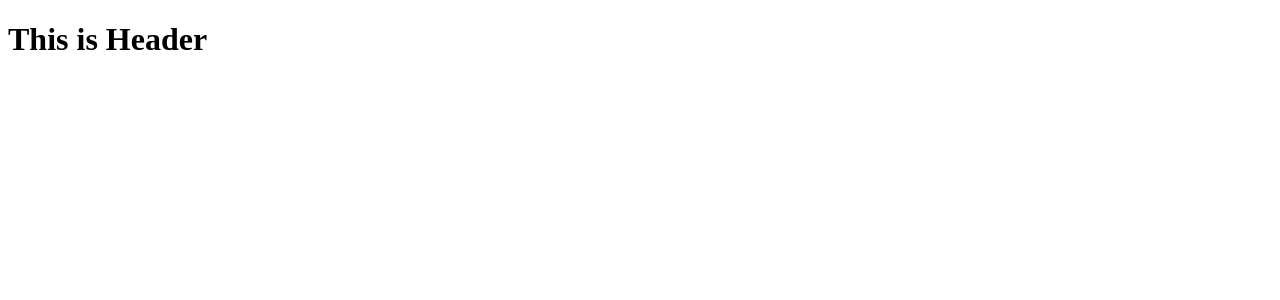
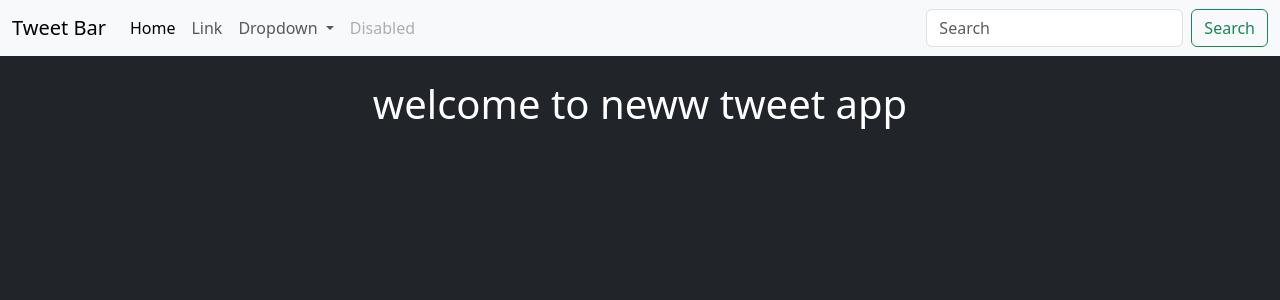
Before and after one commit to CoffeeAndCommit/Django_tweet, a Django app: page /tweet/ in a window 1280 px wide. Shown: the top 300 px of the page. Run offline with Django 5.2, Linux system fonts and the light colour scheme.

Commit message:
commit for adding navbar

```diff
--- a/tweet_django/templates/layout.html
+++ b/tweet_django/templates/layout.html
@@ -0,0 +1,63 @@
+{% load static %}
+
+<!DOCTYPE html>
+<html lang="en">
+<head>
+    <meta charset="UTF-8">
+    <meta name="viewport" content="width=device-width, initial-scale=1.0">
+    <link href="https://cdn.jsdelivr.net/npm/bootstrap@5.3.8/dist/css/bootstrap.min.css" rel="stylesheet" integrity="sha384-sRIl4kxILFvY47J16cr9ZwB07vP4J8+LH7qKQnuqkuIAvNWLzeN8tE5YBujZqJLB" crossorigin="anonymous">
+
+    <title>
+        {% block title %}
+        Tweet App In Django
+        {% endblock %}
+    </title>
+</head>
+<body class="bg-dark">
+    <nav class="navbar navbar-expand-lg bg-body-tertiary">
+  <div class="container-fluid">
+    <a class="navbar-brand" href="#">Tweet Bar</a>
+    <button class="navbar-toggler" type="button" data-bs-toggle="collapse" data-bs-target="#navbarSupportedContent" aria-controls="navbarSupportedContent" aria-expanded="false" aria-label="Toggle navigation">
+      <span class="navbar-toggler-icon"></span>
+    </button>
+    <div class="collapse navbar-collapse" id="navbarSupportedContent">
+      <ul class="navbar-nav me-auto mb-2 mb-lg-0">
+        <li class="nav-item">
+          <a class="nav-link active" aria-current="page" href="#">Home</a>
+        </li>
+        <li class="nav-item">
+          <a class="nav-link" href="#">Link</a>
+        </li>
+        <li class="nav-item dropdown">
+          <a class="nav-link dropdown-toggle" href="#" role="button" data-bs-toggle="dropdown" aria-expanded="false">
+            Dropdown
+          </a>
+          <ul class="dropdown-menu">
+            <li><a class="dropdown-item" href="#">Action</a></li>
+            <li><a class="dropdown-item" href="#">Another action</a></li>
+            <li><hr class="dropdown-divider"></li>
+            <li><a class="dropdown-item" href="#">Something else here</a></li>
+          </ul>
+        </li>
+        <li class="nav-item">
+          <a class="nav-link disabled" aria-disabled="true">Disabled</a>
+        </li>
+      </ul>
+      <form class="d-flex" role="search">
+        <input class="form-control me-2" type="search" placeholder="Search" aria-label="Search"/>
+        <button class="btn btn-outline-success" type="submit">Search</button>
+      </form>
+    </div>
+  </div>
+</nav>
+
+    <div class="container">
+        {% block content  %}
+
+        {% endblock  %}
+
+    </div>
+
+
+</body>
+</html>
--- a/tweet_django/tweets/templates/index.html
+++ b/tweet_django/tweets/templates/index.html
@@ -1,11 +1,13 @@
-<!DOCTYPE html>
-<html lang="en">
-<head>
-    <meta charset="UTF-8">
-    <meta name="viewport" content="width=device-width, initial-scale=1.0">
-    <title>Document</title>
-</head>
-<body>
-    <h1>This is Header </h1>
-</body>
-</html>
+{% extends "layout.html" %}
+
+{% block title %}
+Tweet In Django
+{% endblock  %}
+
+{% block content  %}
+
+<h1 class="text-center text-white mt-4">
+    welcome to neww tweet app
+</h1>
+
+{% endblock  %}
```
